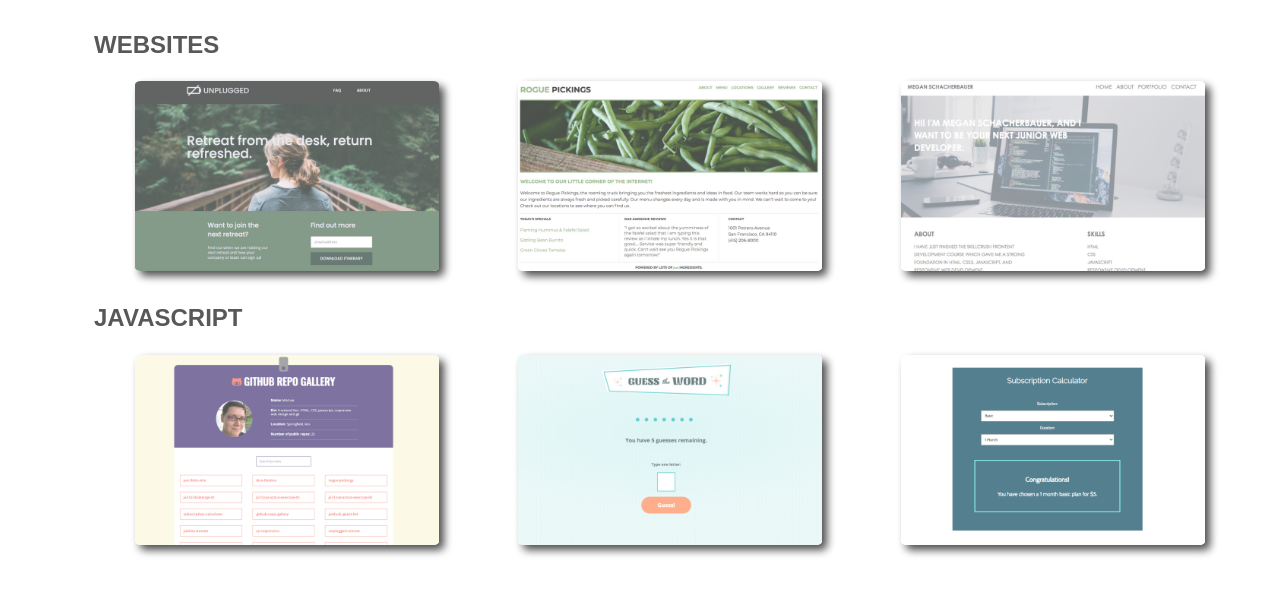
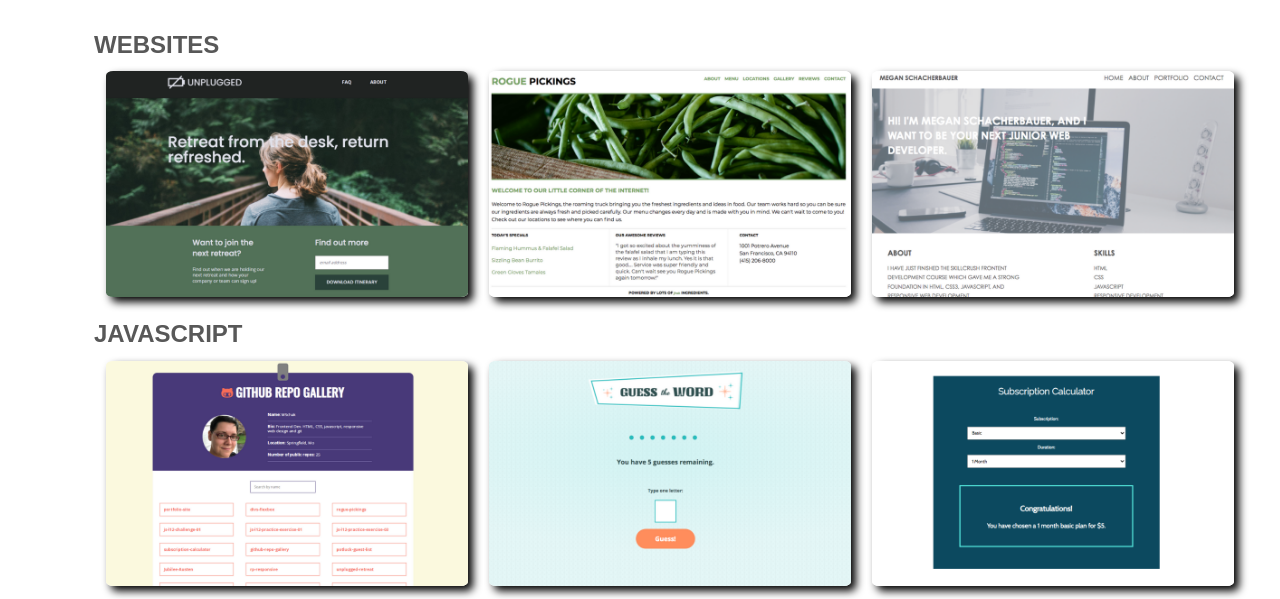
Before and after one commit to MSchak/portfolio-site, a website: page portfolio/index.html in a window 1280 px wide. Shown: the part 495-1094 px from the top of the page. Drawn offline with Linux system fonts and the light colour scheme.

Commit message:
Updated portfolio image size

```diff
--- a/css/main.css
+++ b/css/main.css
@@ -323,16 +323,15 @@ footer .icon{
 }
 
 .portfolio-content .portfolio-img{
-  width: 80%;
-  max-width: 350px;
+  width: 100%;
+  max-width: 400px;
   margin: 20px;
   box-shadow: 5px 5px 8px black;
-  opacity: 0.7;
   border-radius: 2%;
 }
 
 .portfolio-content .portfolio img:hover{
-  opacity: 1.0;
+  opacity: 0.7;
 }
 
 .portfolio-footer{
@@ -596,7 +595,9 @@ footer .copyright{
 }
 
 .portfolio-content .portfolio-img{
+  width: 95%;
   max-width: 500px;
+  margin: 10px;
 }
 
 .portfolio-content .port-link {
```
